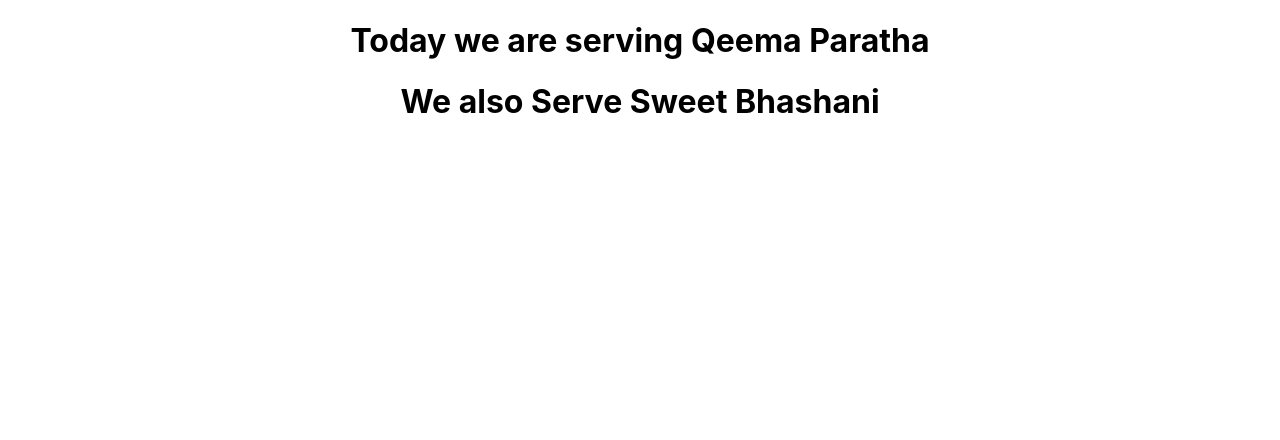
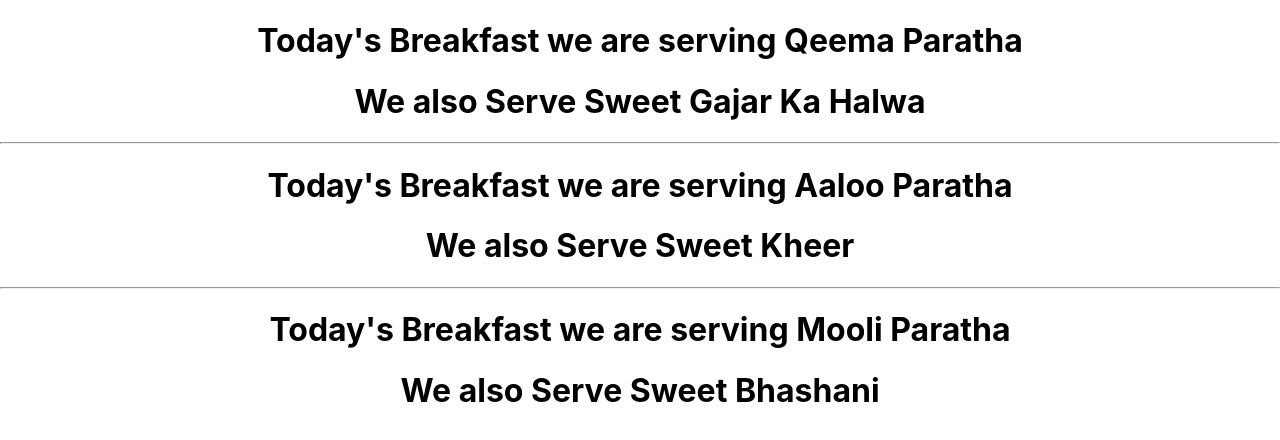
Before and after one commit to smsqadri/BC-Assignment-03, a React (Create React App) app: page / in a window 1280 px wide. Shown: the top 440 px of the page. Built offline with nearby package versions, Linux system fonts and the light colour scheme.

Commit message:
Serving 3 dishes with props

```diff
--- a/src/App.js
+++ b/src/App.js
@@ -5,7 +5,16 @@ import './App.css';
 function App() {
   return (
     <div className="App">
-      <Breakfast DishName="Qeema Paratha" Sweet="Bhashani"/>
+
+      <Breakfast DishName="Qeema Paratha" Sweet="Gajar Ka Halwa"/>
+
+      <hr/>
+      <Breakfast DishName="Aaloo Paratha" Sweet="Kheer"/>
+
+      <hr/>
+
+      <Breakfast DishName="Mooli Paratha" Sweet="Bhashani"/>
+
       </div>
   );
 }
--- a/src/Breakfast.js
+++ b/src/Breakfast.js
@@ -3,7 +3,7 @@ import React from 'react';
 function Breakfast (props){
     return (
         <div>
-            <h1>Today we are serving {props.DishName}</h1>
+            <h1>Today's Breakfast we are serving {props.DishName}</h1>
             <h1>We also Serve Sweet {props.Sweet}</h1>
 
         </div>
```
